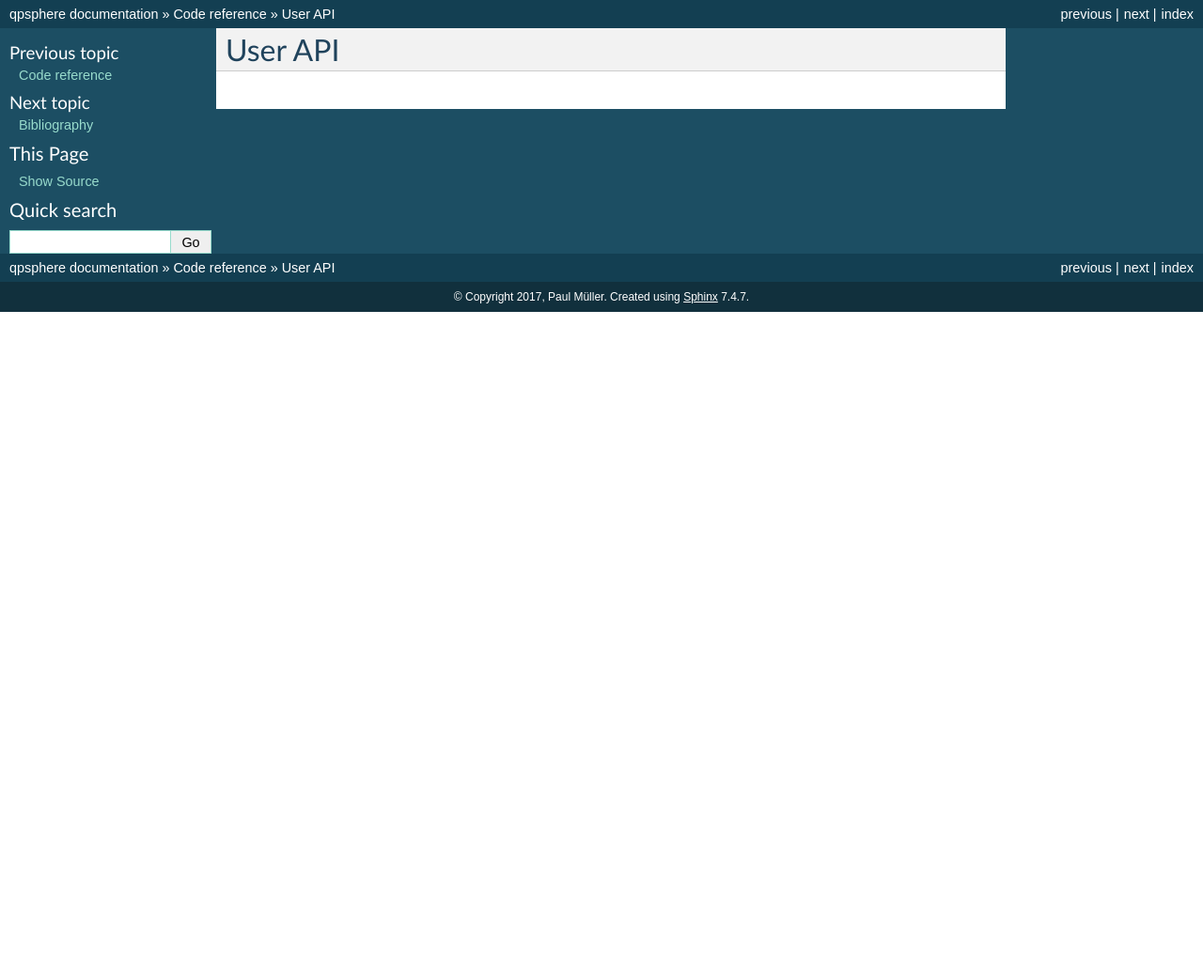
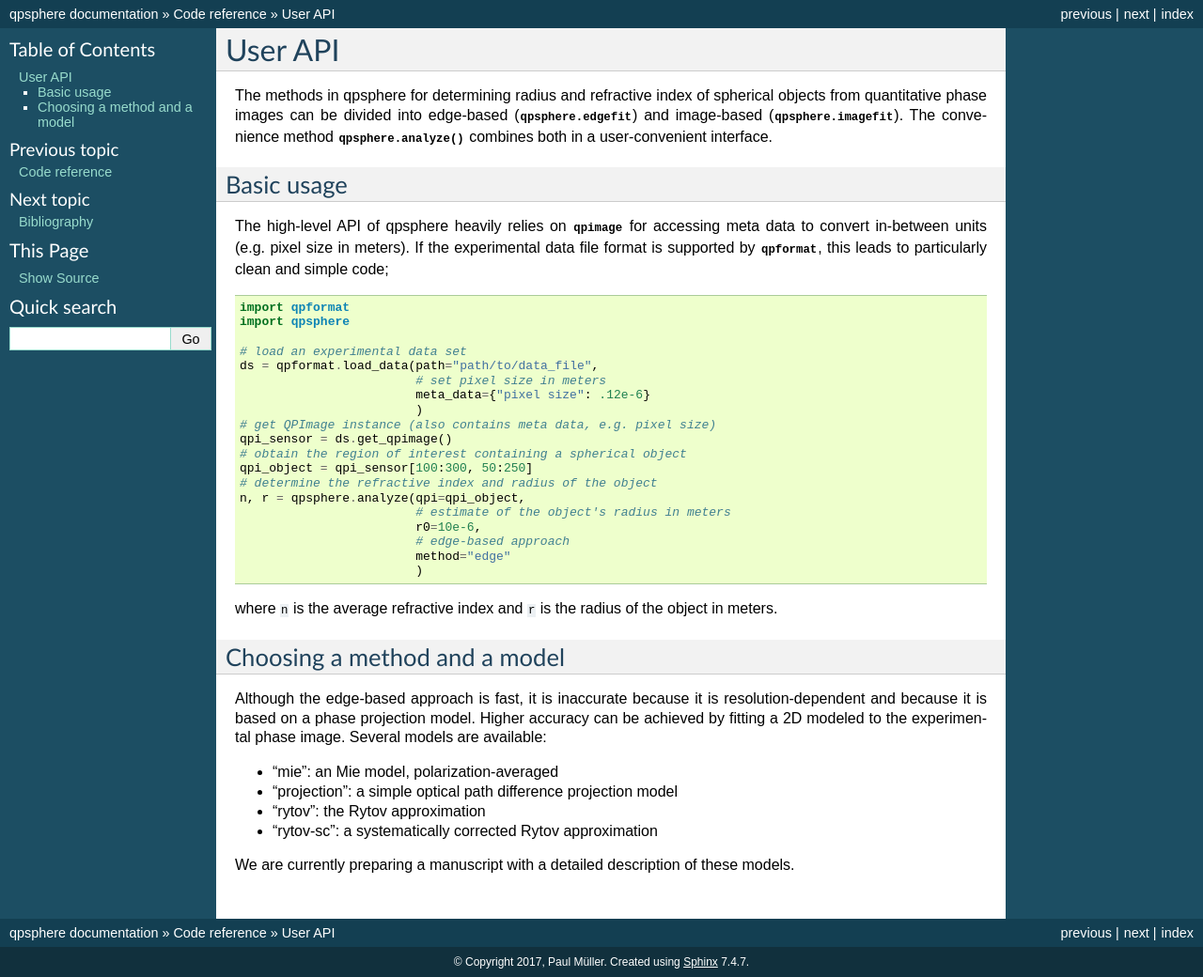
Before and after one commit to RI-imaging/qpsphere, a Sphinx documentation site: the page built from docs/userapi.rst, in a window 1280 px wide. Shown: the whole page at 94% size. Built offline with Sphinx 7.4.7, drawn with Linux system fonts in a browser that asks for light colours; pages that are not in the unit, such as notebooks, are missing from menus; the version number could not be read and is left out; before the commit the page ends 900 px from its top, so only the background shows below that.

Commit message:
update docs

```diff
--- a/docs/userapi.rst
+++ b/docs/userapi.rst
@@ -1,3 +1,56 @@
 ========
 User API
 ========
+The methods in qpsphere for determining radius and refractive index
+of spherical objects from quantitative phase images can be divided into
+edge-based (:py:mod:`qpsphere.edgefit`) and image-based
+(:py:mod:`qpsphere.imagefit`). The convenience method
+:py:func:`qpsphere.analyze` combines both in a user-convenient
+interface.
+
+Basic usage
+-----------
+The high-level API of qpsphere heavily relies on :py:mod:`qpimage` for
+accessing meta data to convert in-between units (e.g. pixel size  in
+meters). If the experimental data file format is supported by
+:py:mod:`qpformat`, this leads to particularly clean and simple code;
+
+.. code-block:: python
+
+   import qpformat
+   import qpsphere
+
+   # load an experimental data set
+   ds = qpformat.load_data(path="path/to/data_file",
+                           # set pixel size in meters
+                           meta_data={"pixel size": .12e-6}
+                           )
+   # get QPImage instance (also contains meta data, e.g. pixel size)
+   qpi_sensor = ds.get_qpimage()
+   # obtain the region of interest containing a spherical object
+   qpi_object = qpi_sensor[100:300, 50:250]
+   # determine the refractive index and radius of the object
+   n, r = qpsphere.analyze(qpi=qpi_object,
+                           # estimate of the object's radius in meters
+                           r0=10e-6,
+                           # edge-based approach
+                           method="edge"
+                           )
+
+where ``n`` is the average refractive index and ``r`` is the radius
+of the object in meters.
+
+Choosing a method and a model
+-----------------------------
+Although the edge-based approach is fast, it is inaccurate because it
+is resolution-dependent and because it is based on a phase projection
+model. Higher accuracy can be achieved by fitting a 2D modeled to the
+experimental phase image. Several models are available:
+
+- "mie": an Mie model, polarization-averaged
+- "projection": a simple optical path difference projection model
+- "rytov": the Rytov approximation
+- "rytov-sc": a systematically corrected Rytov approximation
+
+We are currently preparing a manuscript with a detailed description
+of these models.
```
Also changed, not shown: qpsphere/__init__.py (+50 -0 lines), 1 other file.
